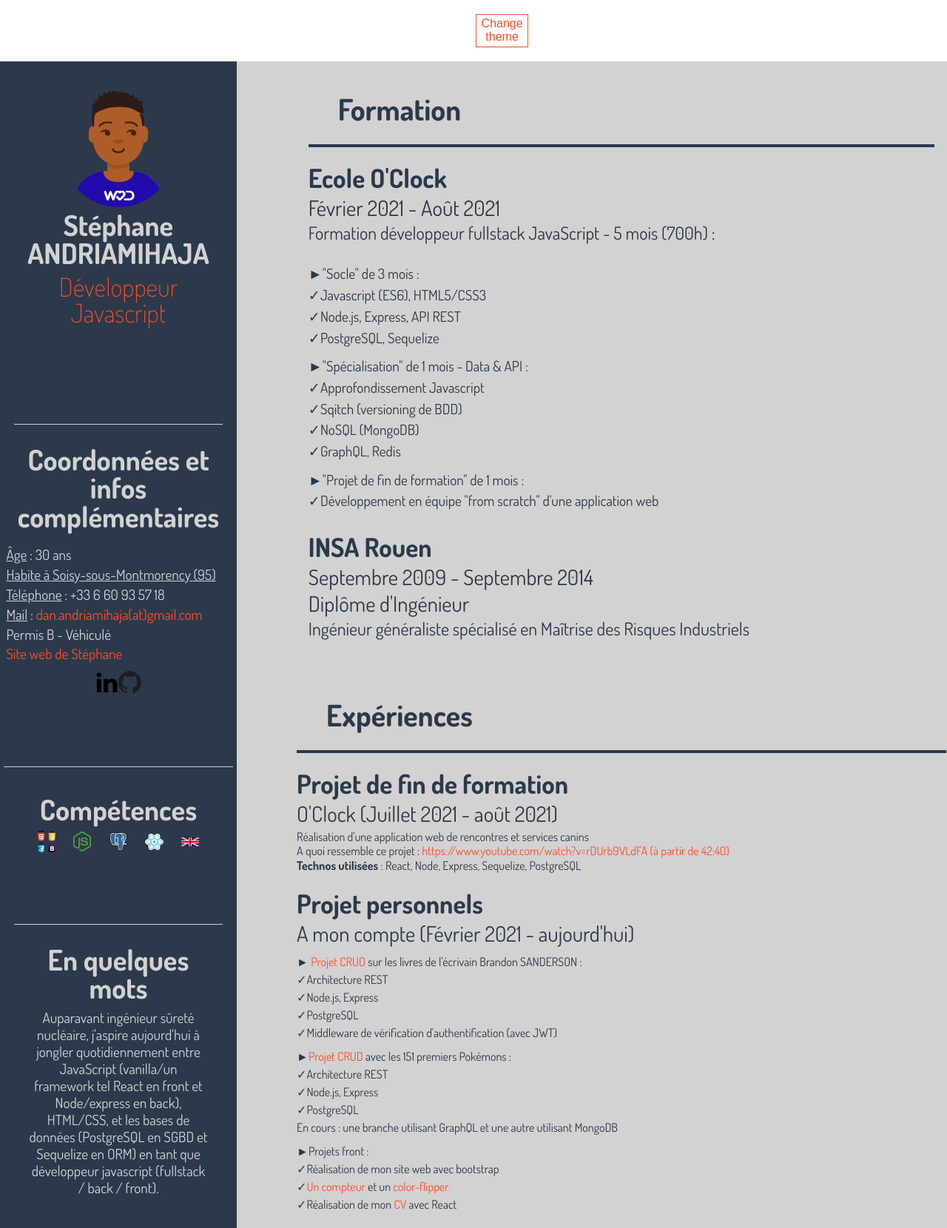
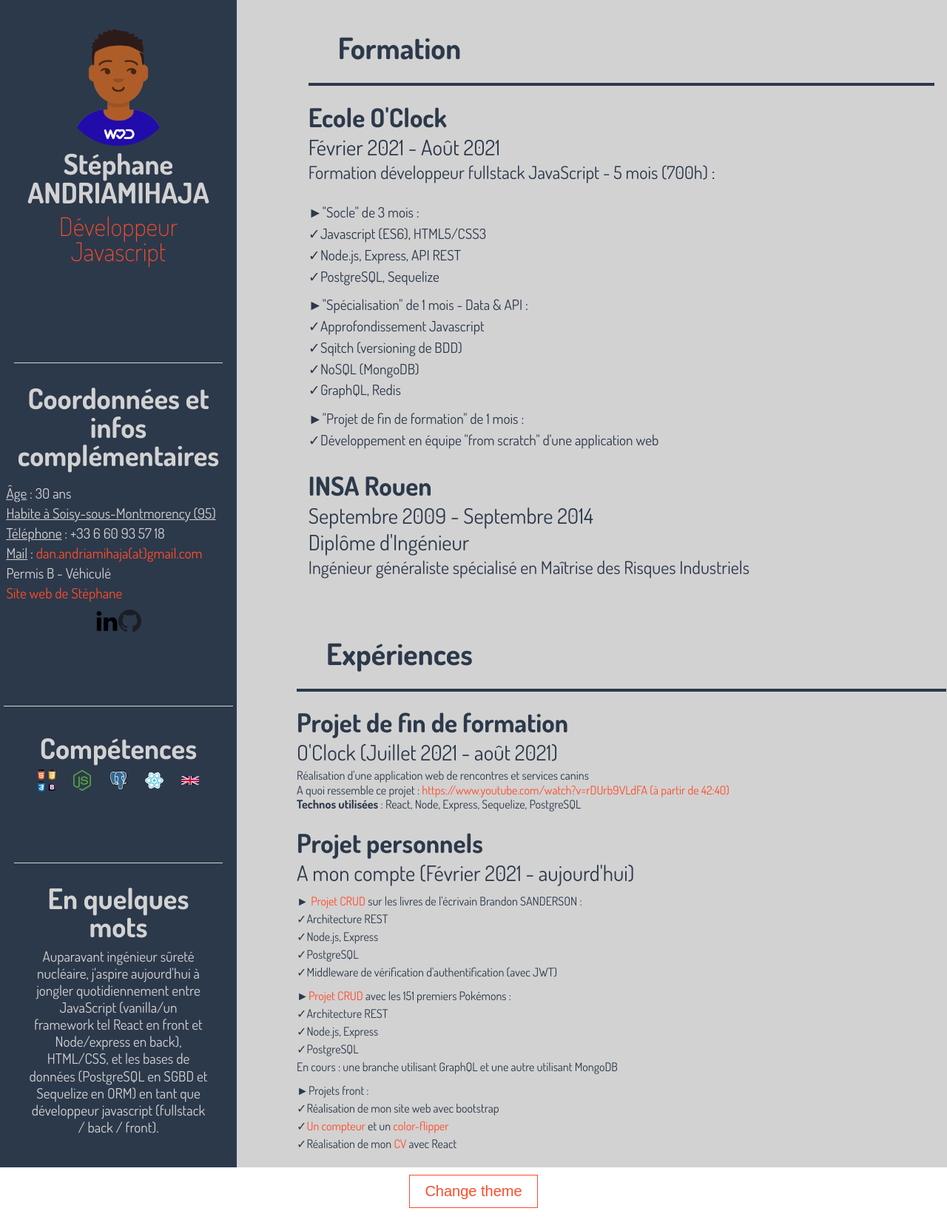
Before and after one commit to Dananando/cv_spinforeat, a React (Create React App) app: page / in a window 1280 px wide. Shown: the whole page at 74% size. Built offline with nearby package versions, Linux system fonts and the light colour scheme.

Commit message:
Buton added

```diff
--- a/src/components/App.js
+++ b/src/components/App.js
@@ -21,12 +21,12 @@
     <ThemeProvider theme={theme === 'light' ? lightTheme : darkTheme}>
       <GlobalStyles />
       <StyledApp>
-        <div className="buttonDiv">
-          <button className="button effect1" onClick={() => themeToggler()}>Change theme</button>
-        </div>
         <div className="App">
           <Aside />
           <Main />
+        </div>
+        <div className="buttonDiv">
+          <button className="btn btn1" onClick={() => themeToggler()}>Change theme</button>
         </div>
       </StyledApp>
     </ThemeProvider>
--- a/src/css/App.css
+++ b/src/css/App.css
@@ -31,30 +31,30 @@
 }
 
 .buttonDiv {
-  padding: 1em 50% 1em 50%;
-  color: #ff4c29;
+  text-align: center;
 }
 
-.button {
+.btn {
   border: 1px solid #ff4c29;
   background: none;
-  padding: 0.2em 0.4em;
-  font-size: 1em;
+  padding: 10px 20px;
+  font-size: 20px;
   cursor: pointer;
-  margin: 0.2em;
+  margin: 10px;
+  transition: 0.8s;
   position: relative;
   overflow: hidden;
 }
 
-.effect1 {
+.btn1 {
   color: #ff4c29;
 }
 
-.effect1:hover {
-  color: #d2d2d2;
+.btn1:hover {
+  color: #fff;
 }
 
-.button::before {
+.btn::before {
   content: "";
   position: absolute;
   left: 0;
@@ -65,48 +65,20 @@
   transition: 0.8s;
 }
 
-.effect1::before {
+.btn1::before {
   top: 0;
   border-radius: 0 0 50% 50%;
 }
 
-/* .button.effect1.effect1::after, .button.effect1.effect1::before {
-  display: block;
-  position: absolute;
-  width: 20%;
-  height: 20%;
-  border: 0.2em solid;
-  transition: all 0.6s ease;
-  border-radius: 2px;
+.btn1:hover::before {
+  height: 180%;
 }
-
-.button.effect1.effect1::after {
-  bottom: 0;
-  right: 0;
-  border-top-color: transparent;
-  border-left-color: transparent;
-  border-bottom-color: #ff4c29;
-  border-right-color: #ff4c29;
-}
-
-.button.effect1.effect1::before {
-  top: 0;
-  left: 0;
-  border-top-color: #ff4c29;
-  border-left-color: #ff4c29;
-  border-bottom-color: transparent;
-  border-right-color: transparent;
-}
-
-.button.effect1.effect1:hover:after, .button.effect1.effect1:hover:before {
-  width: 100%;
-  height: 100%;
-} */
 
 @keyframes App-logo-spin {
   from {
     transform: rotate(0deg);
   }
+
   to {
     transform: rotate(360deg);
   }
```
